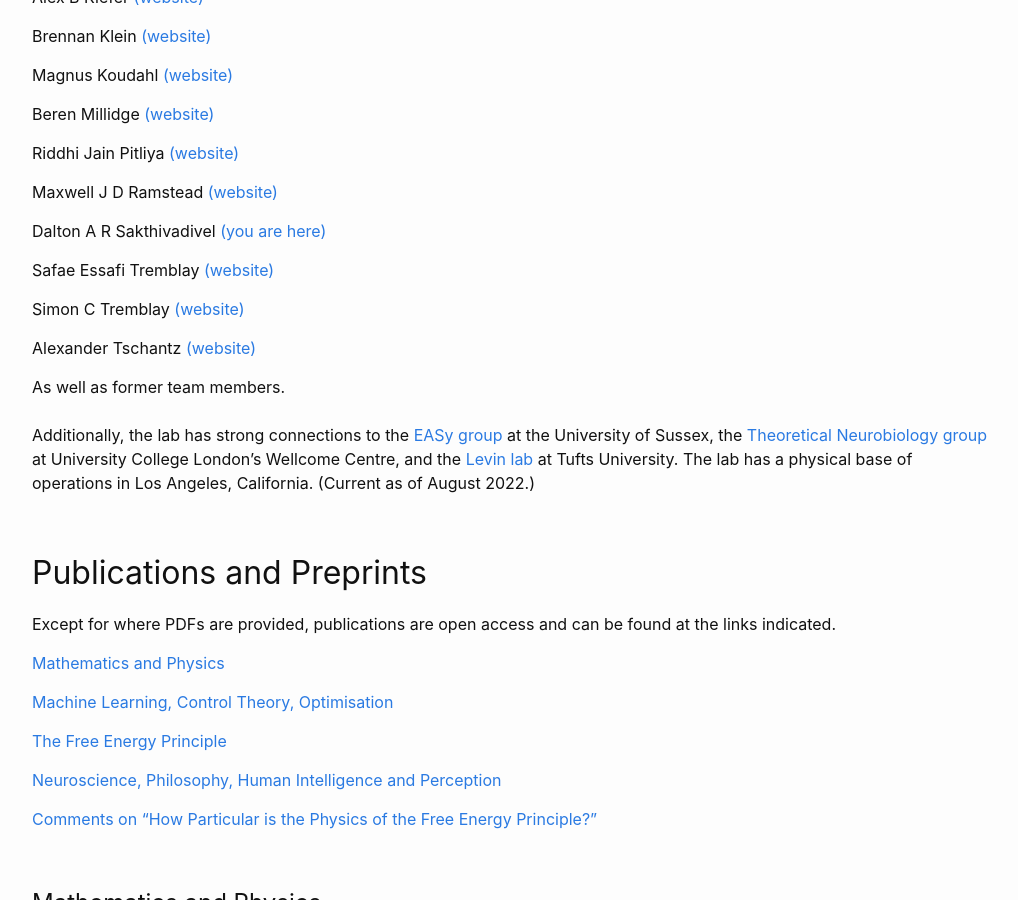
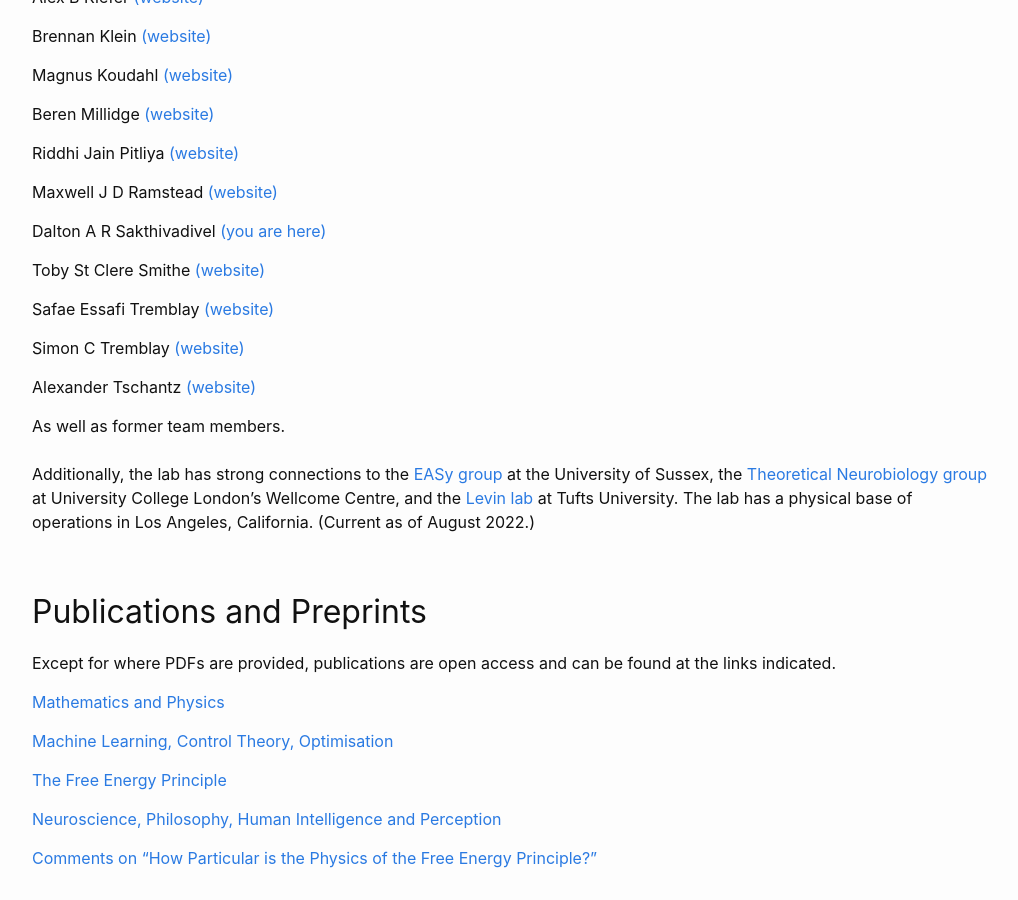
Before and after one commit to DARSakthi/DARSakthi.github.io, a Jekyll site: the page built from verses-lab.markdown, in a window 1280 px wide and 900 px high, scrolled down 515 px. Shown: the whole window, without its empty margins (126-1144 px from the left). Built offline with Jekyll 4.4.1, drawn with Linux system fonts in a browser that asks for light colours.

Commit message:
Update verses-lab.markdown

```diff
--- a/verses-lab.markdown
+++ b/verses-lab.markdown
@@ -28,6 +28,8 @@ Riddhi Jain Pitliya [(website)](https://www.linkedin.com/in/riddhi-jain-98092b1b
 Maxwell J D Ramstead [(website)](https://scholar.google.com/citations?hl=en&user=ILpGOMkAAAAJ)
 
 Dalton A R Sakthivadivel [(you are here)]({{ site.url }})
+
+Toby St Clere Smithe [(website)](https://tsmithe.net)
 
 Safae Essafi Tremblay [(website)](https://www.researchgate.net/profile/Safae-Essafi-Tremblay-2)
 
```
